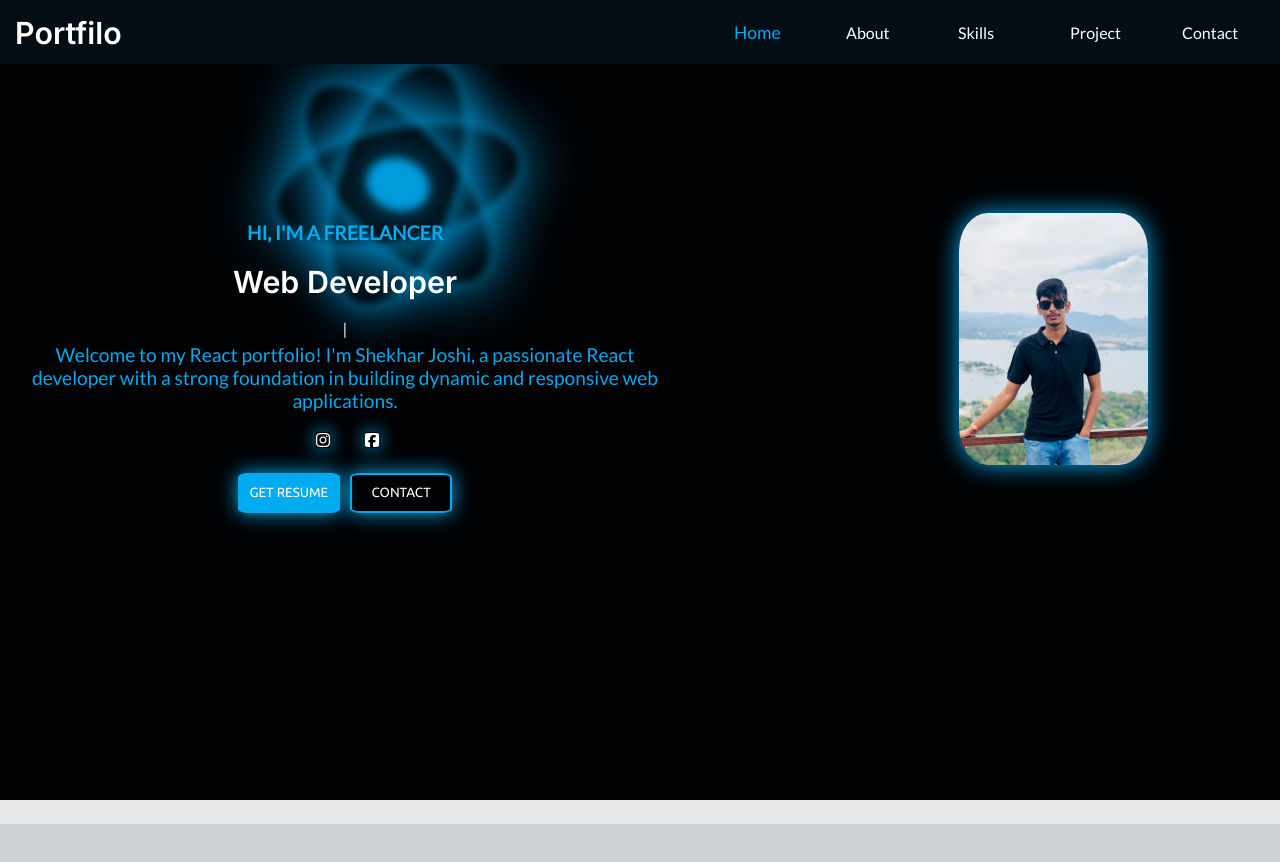
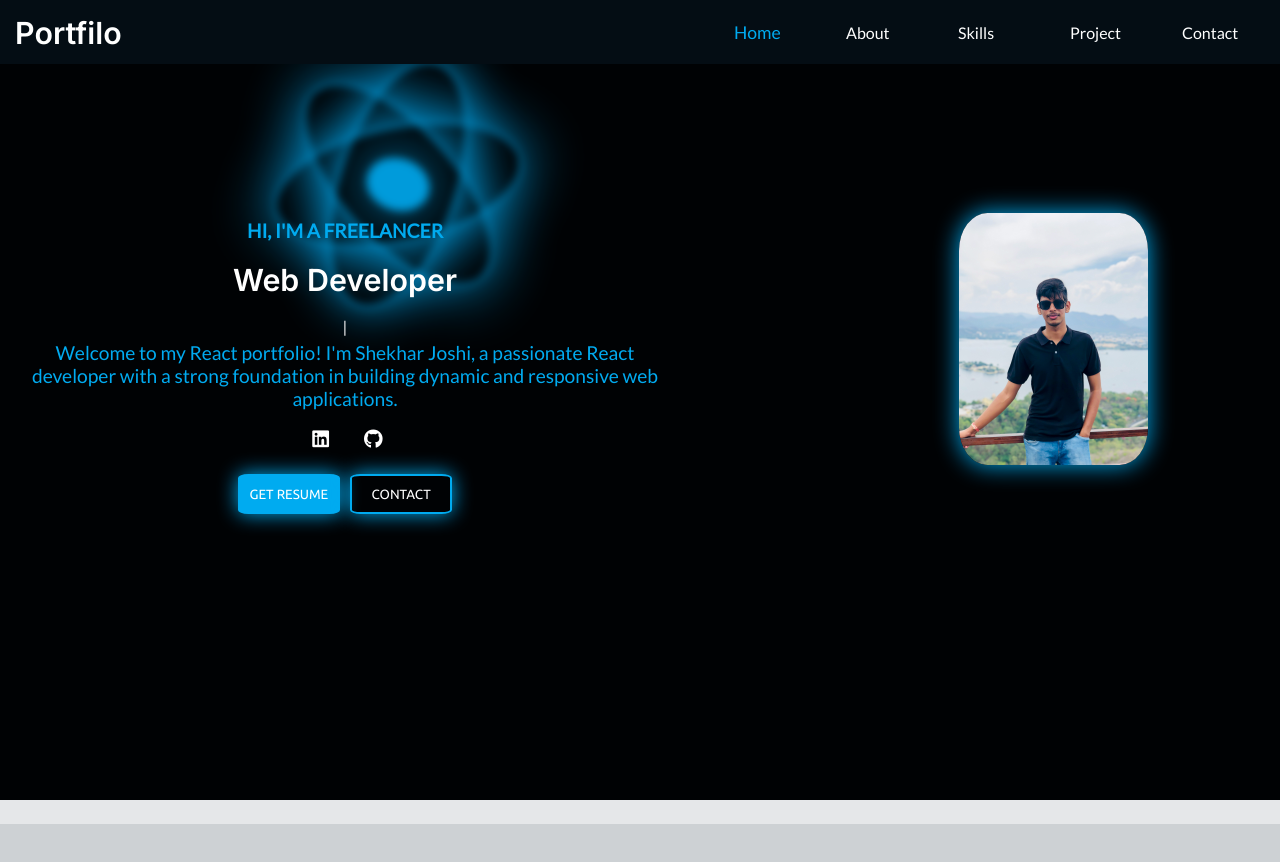
Before and after one commit to Shekharjoshi7/portfolio, a React (Create React App) app: page / in a window 1280 px wide. Shown: the top 862 px of the page. Built offline with nearby package versions, Linux system fonts and the light colour scheme.

Commit message:
change icon

```diff
--- a/src/components/Contact.js
+++ b/src/components/Contact.js
@@ -14,9 +14,9 @@ const Contact = () => {
     <section id='Contact'>
       <form action="https://formspree.io/f/xknlbaad" className="ContactBox" method="post">
         <h1 data-aos="fade-down">Contact</h1>
-        <input data-aos="fade-up" name='Name' type="Name" className='form' placeholder='Full Name' />
-        <input data-aos="fade-up" name='Email' type="Email" className='form' placeholder='Email' />
-        <textarea data-aos="fade-up" name="Message" className='form' placeholder='Message' id="" cols="30" rows="10"></textarea>
+        <input data-aos="fade-up" name='Name' type="Name" className='form' placeholder='Full Name' required/>
+        <input data-aos="fade-up" name='Email' type="Email" className='form' placeholder='Email' required/>
+        <textarea data-aos="fade-up" name="Message" className='form' placeholder='Message' id="" cols="30" rows="10" required></textarea>
         <div data-aos="fade-up" className="buttons">
           <button id='submit' className="btn btn-p">Submit</button>
         </div>
--- a/src/components/Home.js
+++ b/src/components/Home.js
@@ -42,11 +42,11 @@ function Home() {
         <h1 className='m5 ' data-aos="fade-up" ref={el}>React Developer</h1>
         <p className='m5 para' data-aos="fade-up">Welcome to my React portfolio! I'm Shekhar Joshi, a passionate React developer with a strong foundation in building dynamic and responsive web applications.</p>
         <div className="icon"  data-aos="fade-up">
-        <a className='m5' href="https://www.instagram.com/shekhar__joshi/" target='_blank'>
-        <i className='fa-brands fa-instagram m5'></i>
+        <a className='m5' href="https://www.linkedin.com/in/shekhar-joshi-51a27728b/" target='_blank'>
+        <i className='fa-brands fa-linkedin m5'></i>
         </a>
-        <a href="https://www.facebook.com/shekhar.joshi.739326/"  target='_blank' >
-        <i className="fa-brands fa-square-facebook m5"></i>
+        <a href="https://github.com/Shekharjoshi7"  target='_blank' >
+        <i className="fa-brands fa-github m5"></i>
         </a>
         </div>
         <div className="BtnBox m5"  data-aos="fade-up">
--- a/src/components/home.css
+++ b/src/components/home.css
@@ -39,14 +39,14 @@
 .info div a i{
     margin: 15px;
     color: white;
-    box-shadow: 0px 0px 18px#00abf0;
+    font-size: 1.2rem;
+    /* box-shadow: 0px 0px 18px#00abf0; */
 }
 .Profile{
     margin: 10px;
     margin-top: 50px;
     width: 30vw;
     height: 50vh;
-    /* background-color: #fff; */
     display: flex;
     align-items: center;
     justify-content: center;
--- a/src/index.css
+++ b/src/index.css
@@ -6,7 +6,6 @@
     margin: 0;
     padding: 0;
     scroll-behavior: smooth;
-    /* font-family: 'Roboto Mono', monospace; */
     font-family: 'Lato', sans-serif;
 
 }
```
Also changed, not shown: src/components/Navbar.css (+7 -20 lines), src/components/TIC.JPG (deleted).
